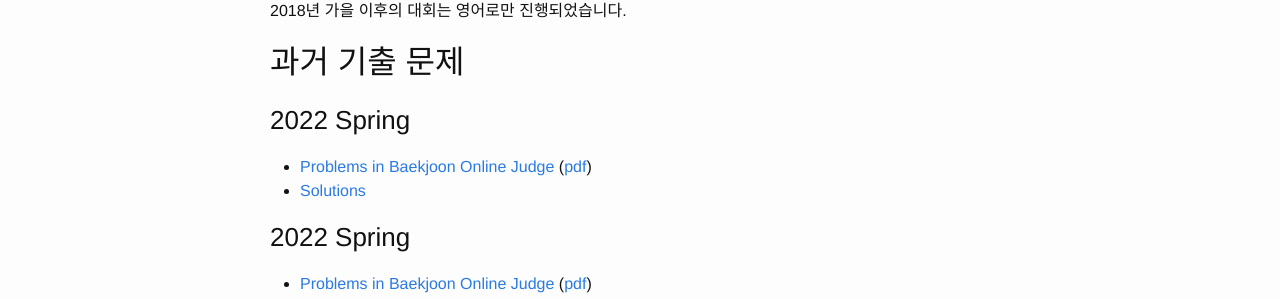
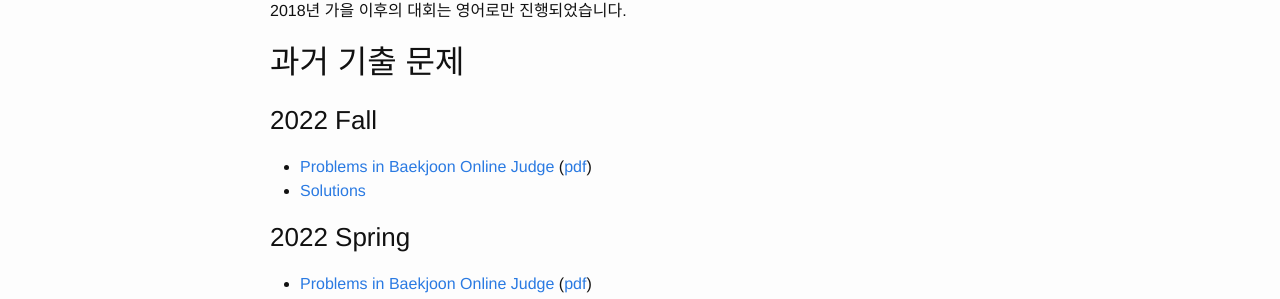
Before and after one commit to RUN-KAIST/kaist.run, a Jekyll site: the page built from contests/ko.md, in a window 1280 px wide and 900 px high. Shown: the part 165-464 px from the top of the window. Built offline with Jekyll 4.4.1, drawn with Linux system fonts in a browser that asks for light colours.

Commit message:
Update ko.md

```diff
--- a/contests/ko.md
+++ b/contests/ko.md
@@ -11,7 +11,7 @@ order: 3
 
 ## 과거 기출 문제
 
-### 2022 Spring
+### 2022 Fall
 
  * [Problems in Baekjoon Online Judge](https://www.acmicpc.net/category/detail/3199) ([pdf](https://kaist.run/contest/2022-fall/problemset.pdf))
  * [Solutions](https://kaist.run/contest/2022-fall/solution.pdf)
```
